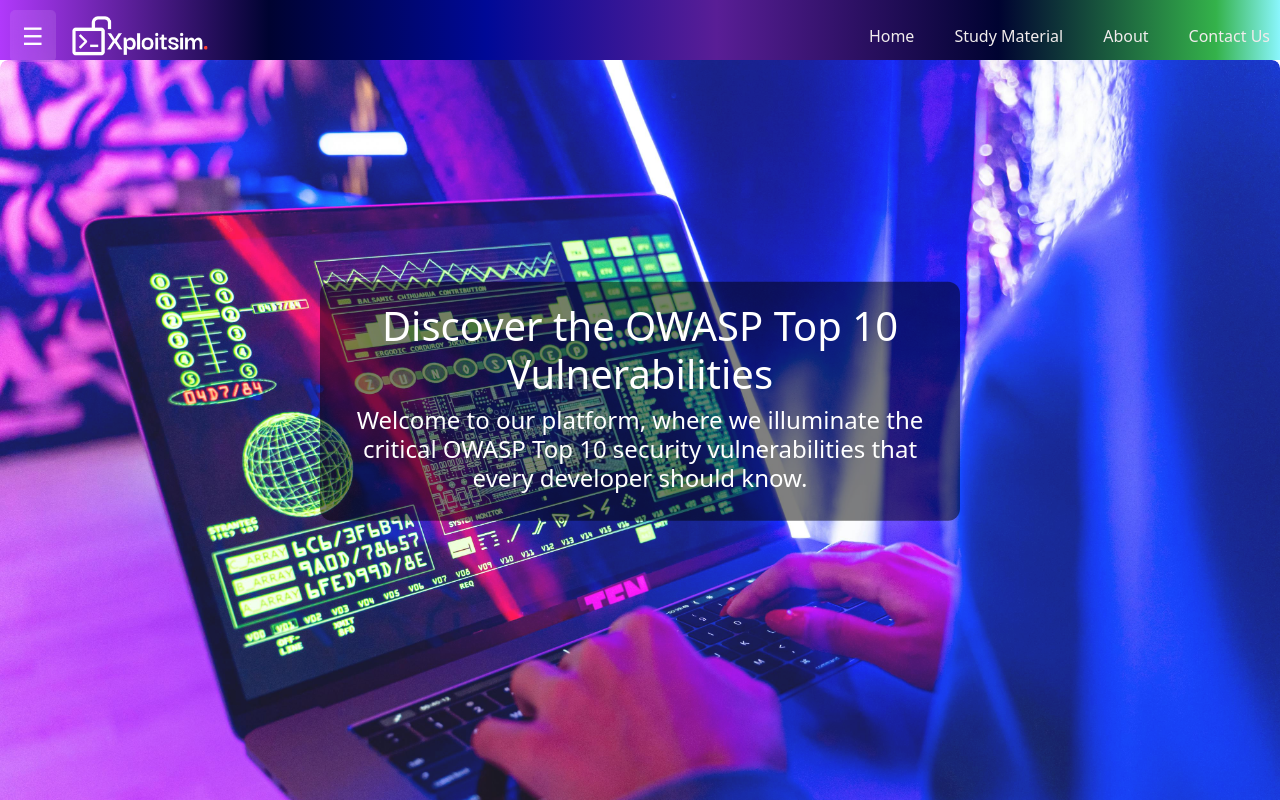
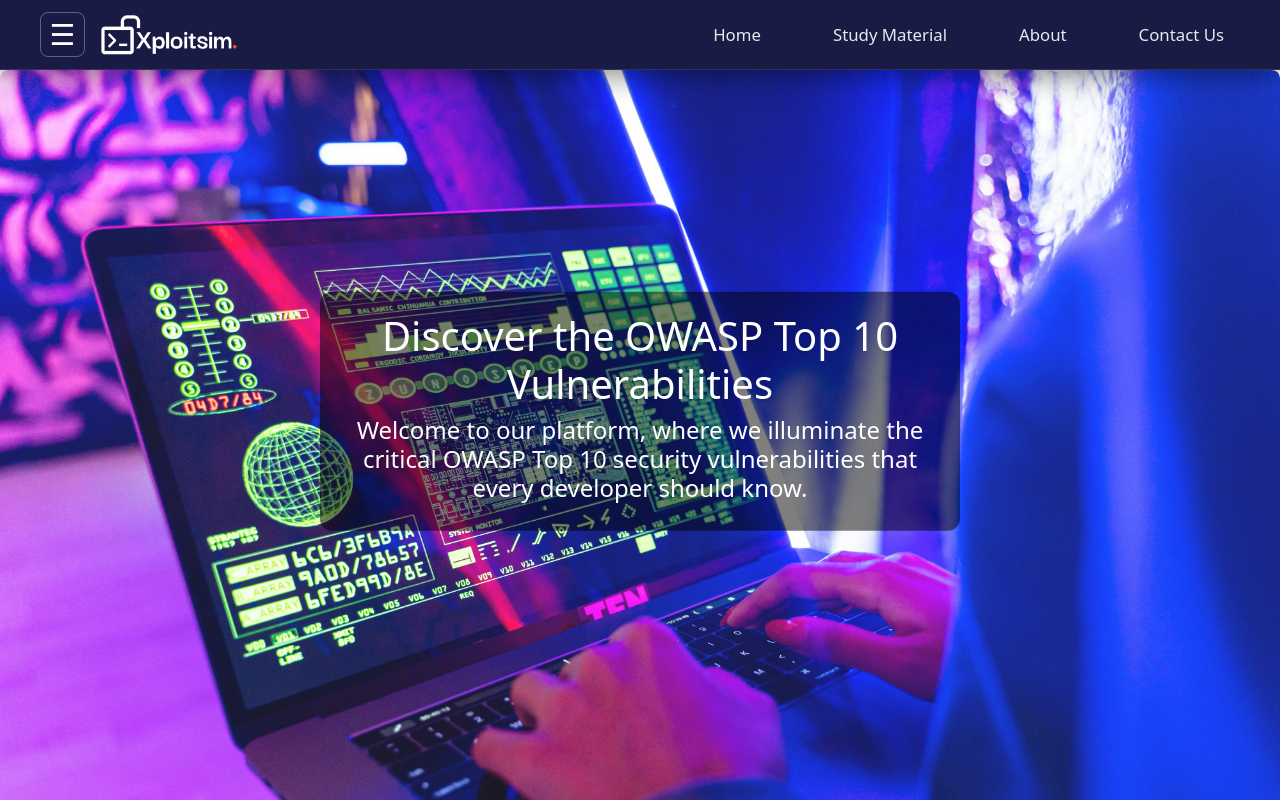
Before and after one commit to AdityaDotEnv/XploitSim, a React (Create React App) app: page / in a window 1280 px wide. Shown: the top 800 px of the page. Built offline with nearby package versions, Linux system fonts and the light colour scheme; no server answers.

Commit message:
fix: navbar

```diff
--- a/src/App.css
+++ b/src/App.css
@@ -49,26 +49,19 @@
   position: fixed;
   top: 0;
   left: 0;
-  padding: 10px 20px;
-  height: 75px;
+  padding: 0 40px;
+  height: 70px;
   width: 100%;
   z-index: 1000;
   display: flex;
   align-items: center;
   justify-content: space-between;
   box-sizing: border-box;
-  background: linear-gradient(to right,
-    #B139FB 0%,
-    #000331 21%,
-    #000997 38%,
-    #591E96 56%,
-    #000331 78%,
-    #34B24A 95%,
-    #8AF6FD 100%
-  ) !important;
-  background-repeat: no-repeat;
-  background-size: cover;
-  background-position: center;
+  background: rgba(0, 3, 49, 0.9) !important;
+  backdrop-filter: blur(15px);
+  border-bottom: 1px solid rgba(255, 255, 255, 0.1);
+  box-shadow: 0 4px 30px rgba(0, 0, 0, 0.5);
+  transition: all 0.3s cubic-bezier(0.4, 0, 0.2, 1);
 }
 
 .align-left {
@@ -79,21 +72,32 @@
 
 /* Menu Button */
 .menu-btn {
-  background: rgba(255, 255, 255, 0.1);
+  background: transparent;
   color: white;
-  border: none;
-  font-size: 1.5rem;
-  padding: 0.5rem 0.75rem;
-  border-radius: 5px;
+  border: 1px solid rgba(255, 255, 255, 0.3);
+  font-size: 1.8rem;
+  width: 45px;
+  height: 45px;
+  display: flex;
+  align-items: center;
+  justify-content: center;
+  border-radius: 8px;
   cursor: pointer;
-  transition: all 0.3s ease;
-  backdrop-filter: blur(10px);
+  transition: all 0.2s cubic-bezier(0.4, 0, 0.2, 1);
   z-index: 1001;
+  line-height: 1;
+  padding: 0;
 }
 
 .menu-btn:hover {
-  background: rgba(255, 255, 255, 0.2);
-  transform: scale(1.1);
+  background: rgba(255, 255, 255, 0.1);
+  transform: scale(1.05);
+  border-color: #3498db;
+  box-shadow: 0 0 15px rgba(52, 152, 219, 0.4);
+}
+
+.menu-btn:active {
+  transform: scale(0.95);
 }
 
 /* Mobile Navigation - Integrated into navbar */
@@ -213,14 +217,37 @@
 
 .desktop-nav-links a {
   text-decoration: none;
-  color: rgb(241, 236, 236);
+  color: rgba(255, 255, 255, 0.9);
   font-weight: 500;
-  transition: color 0.3s ease;
+  font-size: 1.05rem;
+  transition: all 0.2s ease;
+  padding: 8px 16px;
+  border-radius: 6px;
+  position: relative;
 }
 
 .desktop-nav-links a:hover {
-  color: #ff9800;
+  color: #3498db;
+  background: rgba(255, 255, 255, 0.05);
+  transform: translateY(-2px);
 }
+
+.desktop-nav-links a::after {
+  content: '';
+  position: absolute;
+  bottom: 0;
+  left: 50%;
+  width: 0;
+  height: 2px;
+  background: #3498db;
+  transition: all 0.3s ease;
+  transform: translateX(-50%);
+}
+
+.desktop-nav-links a:hover::after {
+  width: 70%;
+}
+
 
 /* Scrollbar styling for mobile nav */
 .mobile-nav::-webkit-scrollbar {
@@ -243,7 +270,7 @@
 /* ===== MAIN CONTENT - NO GAPS ===== */
 .main-content {
   flex: 1;
-  margin-top: 60px; /* Same as navbar height */
+  margin-top: 70px; /* Match updated navbar height */
   padding-top: 0;
 }
 
@@ -753,21 +780,4 @@ html {
   }
 }
 
-/* ===== MERGED NAVBAR STYLES FROM DUPLICATE App.css ===== */
-
-.navbar {
-  background: linear-gradient(to right,
-    rgba(177, 57, 251, 0.7) 0%,
-    rgba(0, 3, 49, 0.7) 21%,
-    rgba(0, 9, 151, 0.7) 38%,
-    rgba(89, 30, 150, 0.7) 56%,
-    rgba(0, 3, 49, 0.7) 78%,
-    rgba(52, 178, 74, 0.7) 95%,
-    rgba(138, 246, 253, 0.7) 100%
-  ), url('/logo.jpg');
-  background-size: cover;
-  background-position: center;
-  background-repeat: no-repeat;
-  padding: 10px 10px 5px 10px;
-  height: 60px;
-}
+/* End of App.css */
--- a/src/layouts/Navbar.jsx
+++ b/src/layouts/Navbar.jsx
@@ -214,7 +214,7 @@ export default function Navbar() {
           </button>
 
           {/* Logo */}
-          <div className='logo'>
+          <div className='logo' onClick={() => navigate('/')} style={{ cursor: 'pointer' }}>
             <img src="/logo32.png" alt="Logo" />
           </div>
         </div>
```
